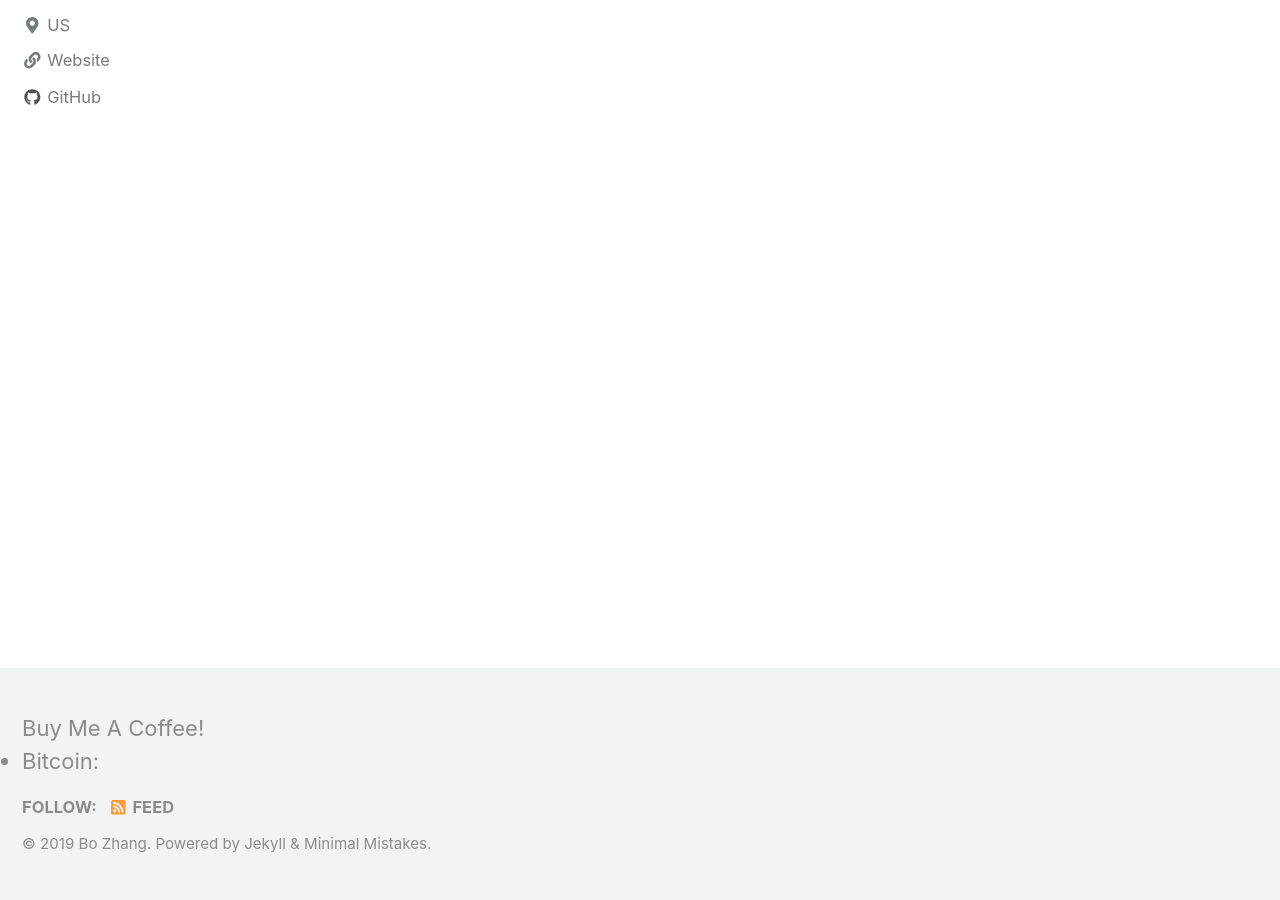
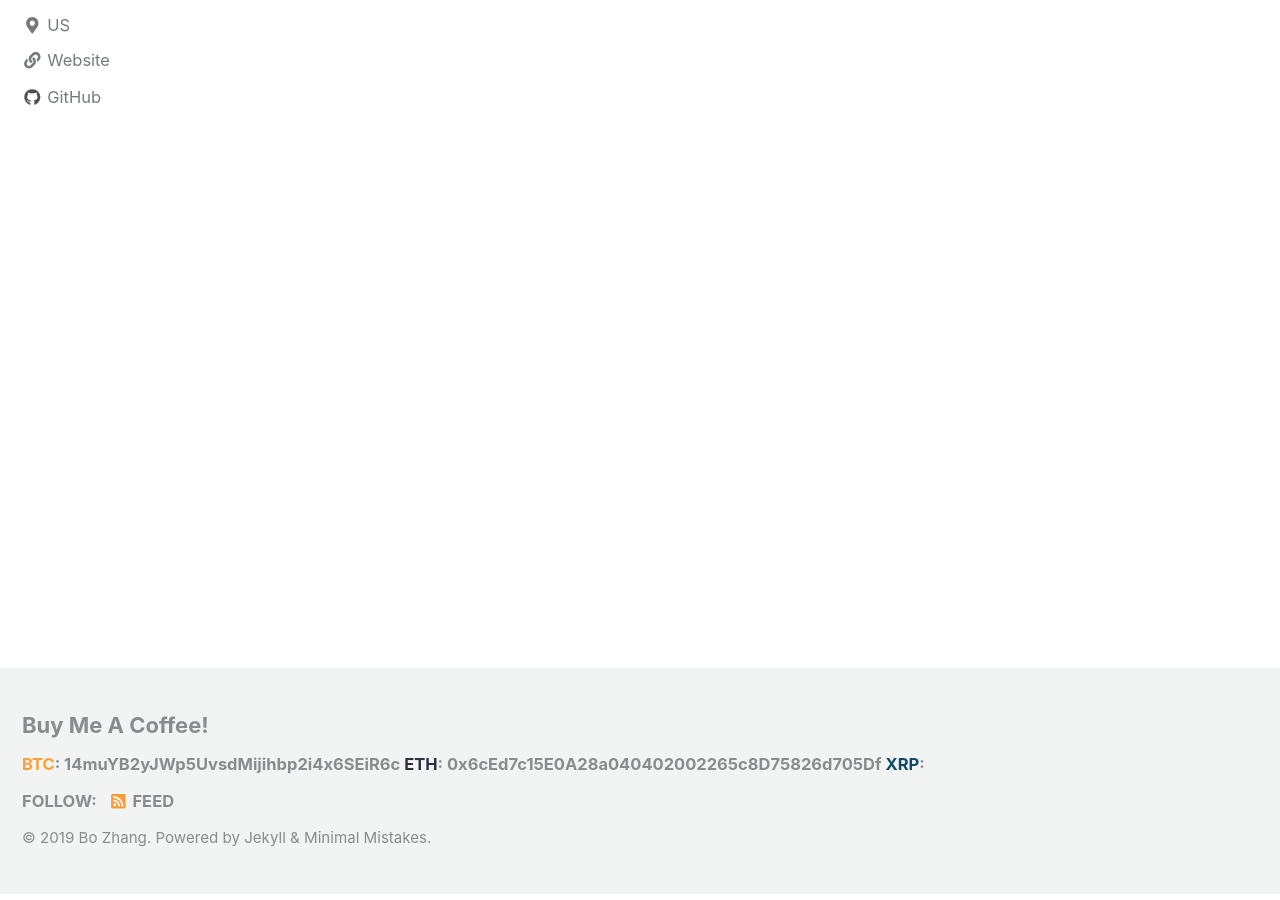
Before and after one commit to 0xboz/blog, a Jekyll site: the page built from index.html, in a window 1280 px wide and 900 px high, scrolled down 299 px. Built offline with Jekyll 4.4.1, drawn with Linux system fonts in a browser that asks for light colours; cached includes are drawn as plain includes; nearby versions of some CDN libraries; the list of posts is cut into pages by our own code.

Commit message:
Added Ethereum

```diff
--- a/_includes/footer/custom.html
+++ b/_includes/footer/custom.html
@@ -1,11 +1,13 @@
 <!-- start custom footer snippets -->
 <div>
-    <sm>Buy Me A Coffee!</sm>
-    <ul style="padding: 0; margin: 0" class="social-icons">
-        <li>
-            Bitcoin:
-        </li>
-    </ul>
+    <h3>Buy Me A Coffee!</h3>
+    <div style="padding: 0; margin: 0">
+        <h5 style="display: inherit; margin: 1em 0 0.5em">
+            <span style="color: #F9A136">BTC</span>: 14muYB2yJWp5UvsdMijihbp2i4x6SEiR6c
+            <span style="color: #2E3042">ETH</span>: 0x6cEd7c15E0A28a040402002265c8D75826d705Df
+            <span style="color: #0F4967">XRP</span>:
+        </h5>
+    </div>
 </div>
 
 <!-- end custom footer snippets -->
```
